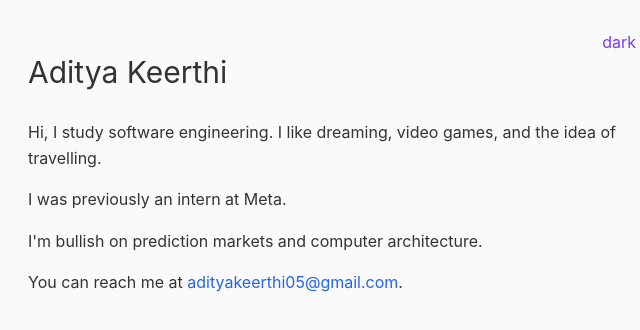
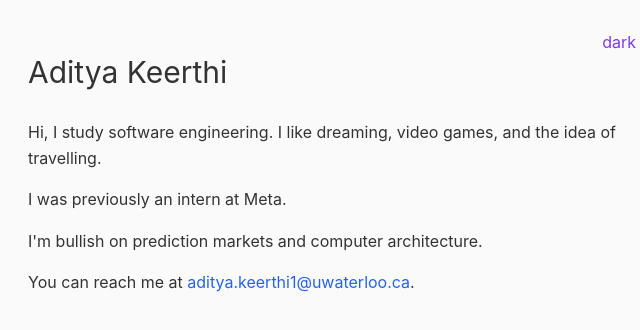
Before and after one commit to adityakeerthi/adityakeerthi.github.io, an Eleventy site: page content/index.md in a window 1280 px wide. Shown: the full height of the page, 308-948 px from the left. Built offline with nearby package versions, Linux system fonts and the light colour scheme; Eleventy itself is replaced by a stand-in of ours; files that its build step writes are made by us from their sources.

Commit message:
update email

```diff
--- a/content/index.md
+++ b/content/index.md
@@ -11,4 +11,4 @@ I was previously an intern at Meta.
 
 I'm bullish on prediction markets and computer architecture.
 
-You can reach me at [adityakeerthi05@gmail.com](mailto:adityakeerthi05@gmail.com).
+You can reach me at [aditya.keerthi1@uwaterloo.ca](mailto:aditya.keerthi1@uwaterloo.ca).
```
Also changed, not shown: package.json (+1 -21 lines), 1 other file.
